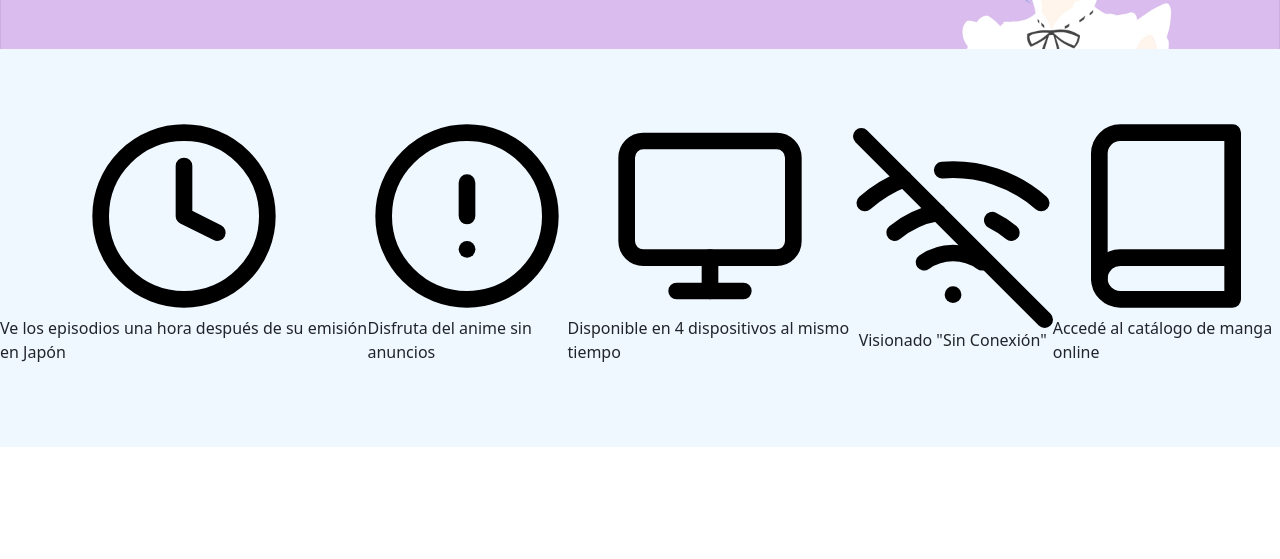
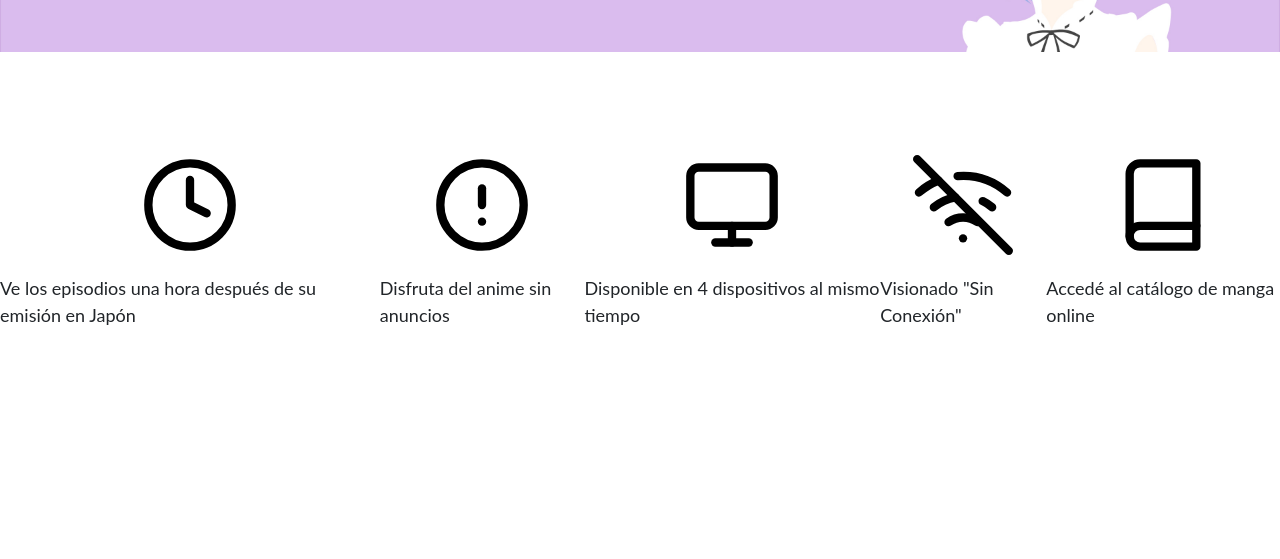
Before and after one commit to Lablona/Anime-Kvn, a plain HTML site: page index.html in a window 1280 px wide. Shown: the part 241-800 px from the top of the page. Drawn offline with Linux system fonts and the light colour scheme; a web font is replaced by a local one.

Commit message:
Version_3

```diff
--- a/Css/style.css
+++ b/Css/style.css
@@ -5,7 +5,7 @@
         font-family: Montserrat Alternates;
         src: url(../font/Montserrat_Alternates/MontserratAlternates-MediumItalic.ttf);}
 h1{
-    font-size: 75px;
+    font-size: 85px;
     font-family: Montserrat Alternates;
     color: #3460BF;
     /*background-image: url(../img/56eaab911cca0c5881e9a1f1228787c8.jpg);
@@ -32,41 +32,79 @@ h1{
     display: flex;
     align-items: center;
 }
+/*contenido*/
 .parr{
-    background-color: aliceblue;
+    background-color: rgb(255, 255, 255);
+    /*background: linear-gradient(to top, rgba(248, 248, 248, 0),rgba(255, 255, 255, 0.87),rgba(255, 255, 255, 0));
+    background: linear-gradient(to bottom, rgba(248, 248, 248, 0),rgba(255, 255, 255, 0.87),rgba(255, 255, 255, 0));*/
     width: 100%;
     height: 400px;
-    margin-top: 90px;
+    margin-top: 55px;
     display: flex;
     justify-content: space-evenly;
 }
+/*p1*/
 .p0-1{
     display: flex;
     flex-direction: column;
     justify-content: center;
     align-items: center;
+    font-size: 18px;
+    font-family: Lato, sans-serif;
 }
+.p0-1 img{
+    margin-bottom: 20px;
+    width: 100px;
+    height: 100px;}
+/*p2*/
 .p0-2{
     display: flex;
     flex-direction: column;
     justify-content: center;
     align-items: center;
+    font-size: 18px;
+    font-family: Lato, sans-serif;
 }
+.p0-2 img{
+    margin-bottom: 20px;
+    width: 100px;
+    height: 100px;}
+/*p3*/
 .p0-3{
     display: flex;
     flex-direction: column;
     justify-content: center;
     align-items: center;
+    font-size: 18px;
+    font-family: Lato, sans-serif;
 }
+.p0-3 img{
+    margin-bottom: 20px;
+    width: 100px;
+    height: 100px;}
+/*p4*/
 .p0-4{
     display: flex;
     flex-direction: column;
     justify-content: center;
     align-items: center;
+    font-size: 18px;
+    font-family: Lato, sans-serif;
 }
+.p0-4 img{
+    margin-bottom: 20px;
+    width: 100px;
+    height: 100px;}
+/*p5*/
 .p0-5{
     display: flex;
     flex-direction: column;
     justify-content: center;
     align-items: center;
+    font-size: 18px;
+    font-family: Lato, sans-serif;
 }
+.p0-5 img{
+    margin-bottom: 20px;
+    width: 100px;
+    height: 100px;}
--- a/index.html
+++ b/index.html
@@ -14,6 +14,7 @@
             <img src="/img/logoj.png">
             <h1>Anime Kvn</h1>
         </div>
+         <button type="button" class="btn btn-outline-primary">Inscribirse</button>
         <div class="parr">
             <div class="p0-1">
                 <img src="/img/clock.svg">
```
Also changed, not shown: Catálogo.html (+12 -0 lines), Inscripción.html (+12 -0 lines), Manga.html (+12 -0 lines), Productos.html (+12 -0 lines).
